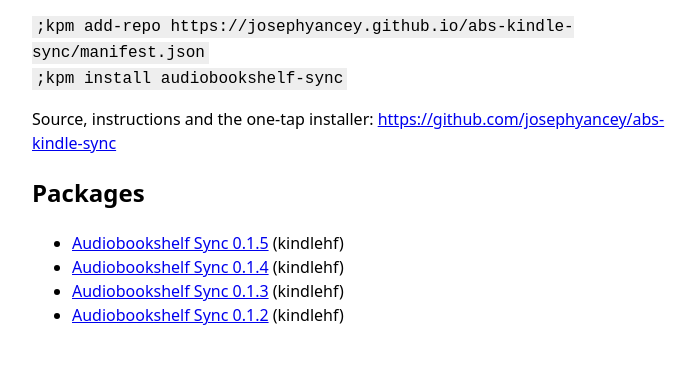
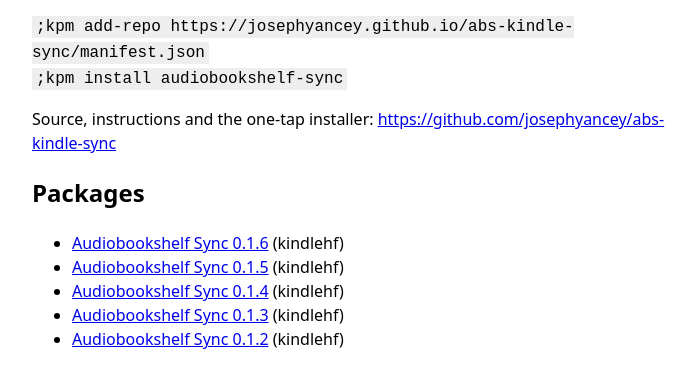
Before and after one commit to josephyancey/abs-kindle-sync, a browser extension: page index.html in a window 1280 px wide. Shown: the part 128-516 px from the top of the page, without its empty margins (288-986 px from the left). Drawn offline with Linux system fonts and the light colour scheme.

Commit message:
KPM repository: audiobookshelf-sync 0.1.6

```diff
--- a/index.html
+++ b/index.html
@@ -8,6 +8,7 @@
 <p>Source, instructions and the one-tap installer: <a href="https://github.com/josephyancey/abs-kindle-sync">https://github.com/josephyancey/abs-kindle-sync</a></p>
 <h2>Packages</h2>
 <ul>
+<li><a href="https://github.com/josephyancey/abs-kindle-sync/releases/download/v0.1.6/audiobookshelf-sync_0.1.6_kindlehf.kpkg">Audiobookshelf Sync 0.1.6</a> (kindlehf)</li>
 <li><a href="https://github.com/josephyancey/abs-kindle-sync/releases/download/v0.1.5/audiobookshelf-sync_0.1.5_kindlehf.kpkg">Audiobookshelf Sync 0.1.5</a> (kindlehf)</li>
 <li><a href="https://github.com/josephyancey/abs-kindle-sync/releases/download/v0.1.4/audiobookshelf-sync_0.1.4_kindlehf.kpkg">Audiobookshelf Sync 0.1.4</a> (kindlehf)</li>
 <li><a href="https://github.com/josephyancey/abs-kindle-sync/releases/download/v0.1.3/audiobookshelf-sync_0.1.3_kindlehf.kpkg">Audiobookshelf Sync 0.1.3</a> (kindlehf)</li>
```
Also changed, not shown: manifest.json, 1 other file.
